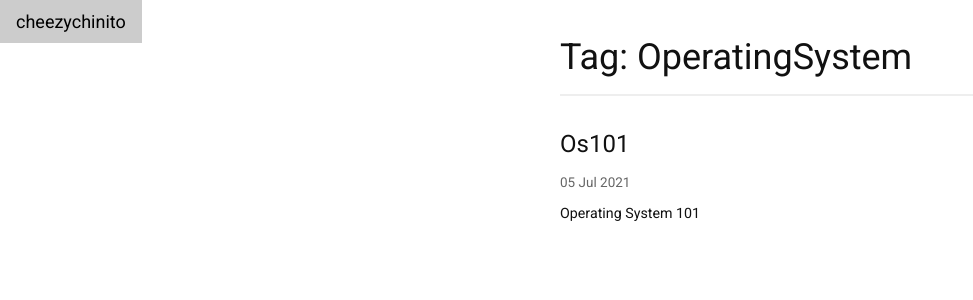
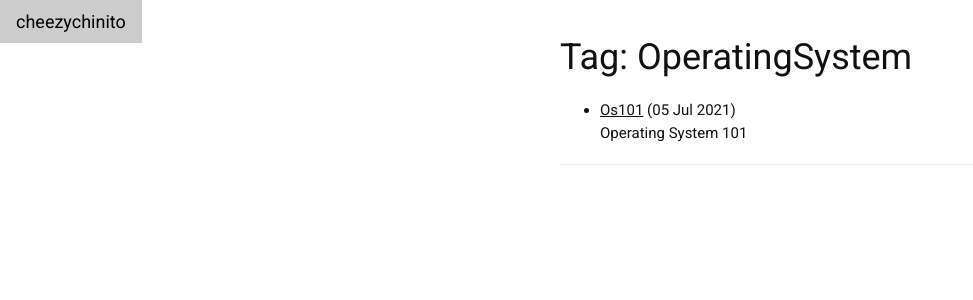
Before and after one commit to agyago/agyago.github.io, a Jekyll site: the page built from tag/OperatingSystem.md, in a window 1280 px wide. Shown: the top 300 px of the page, without its empty margins (0-973 px from the left). Built offline with Jekyll 4.4.1, drawn with Linux system fonts in a browser that asks for light colours; comment, search, counter and statistics services are not loaded.

Commit message:
rollback changes

```diff
--- a/_layouts/tagpage.html
+++ b/_layouts/tagpage.html
@@ -1,110 +1,14 @@
 ---
 layout: defaults
 ---
-<div class="tag-page">
-  <h1 class="tag-title">Tag: {{ page.tag }}</h1>
-
-  <div class="tagged-posts">
-    {% for post in site.tags[page.tag] %}
-    <article class="post-preview">
-      <h2 class="post-title">
-        <a href="{{ post.url }}">{{ post.title }}</a>
-      </h2>
-
-      <div class="post-meta">
-        <time datetime="{{ post.date | date_to_xmlschema }}">
-          {{ post.date | date_to_string }}
-        </time>
-      </div>
-
-      {% if post.description %}
-      <div class="post-description">
-        {{ post.description }}
-      </div>
-      {% endif %}
-    </article>
-    {% endfor %}
-  </div>
+<div class="post">
+<h1>Tag: {{ page.tag }}</h1>
+<ul>
+{% for post in site.tags[page.tag] %}
+  <li><a href="{{ post.url }}">{{ post.title }}</a> ({{ post.date | date_to_string }})<br>
+    {{ post.description }}
+  </li>
+{% endfor %}
+</ul>
 </div>
-<style>
-/* Tag page styles */
-.tag-page {
-  max-width: 800px;
-}
-
-.tag-title {
-  margin-bottom: 30px;
-  padding-bottom: 10px;
-  border-bottom: 2px solid #eee;
-  word-wrap: break-word;
-  overflow-wrap: break-word;
-}
-
-.tagged-posts {
-  margin-top: 20px;
-}
-
-.post-preview {
-  margin-bottom: 40px;
-  padding-bottom: 20px;
-  border-bottom: 1px solid #eee;
-}
-
-.post-preview:last-child {
-  border-bottom: none;
-}
-
-.post-preview .post-title {
-  font-size: 24px;
-  margin-bottom: 10px;
-  word-wrap: break-word;
-  overflow-wrap: break-word;
-}
-
-.post-preview .post-title a {
-  text-decoration: none;
-  color: inherit;
-}
-
-.post-preview .post-title a:hover {
-  text-decoration: underline;
-}
-
-.post-meta {
-  font-size: 0.9em;
-  color: #666;
-  margin-bottom: 10px;
-}
-
-.post-description {
-  font-size: 0.95em;
-  line-height: 1.6;
-}
-
-/* Dark mode support */
-@media (prefers-color-scheme: dark) {
-  .tag-title {
-    border-bottom-color: #444;
-  }
-
-  .post-preview {
-    border-bottom-color: #444;
-  }
-
-  .post-meta {
-    color: #aaa;
-  }
-}
-
-/* Mobile improvements */
-@media screen and (max-width: 768px) {
-  .post-preview .post-title {
-    font-size: 20px;
-    word-break: break-word;
-  }
-
-  .tag-title {
-    font-size: 24px;
-  }
-}
-</style>
+<hr>
```
